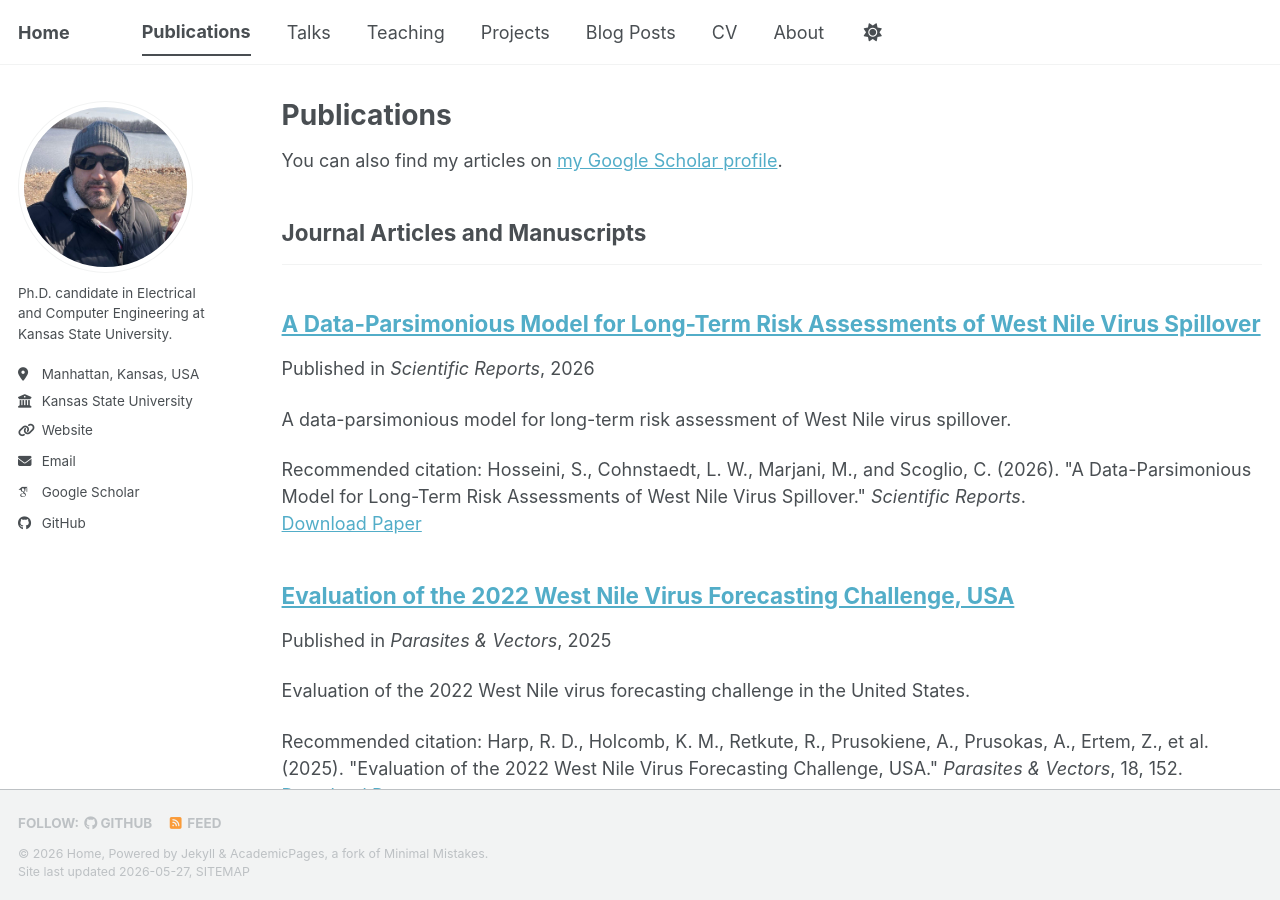
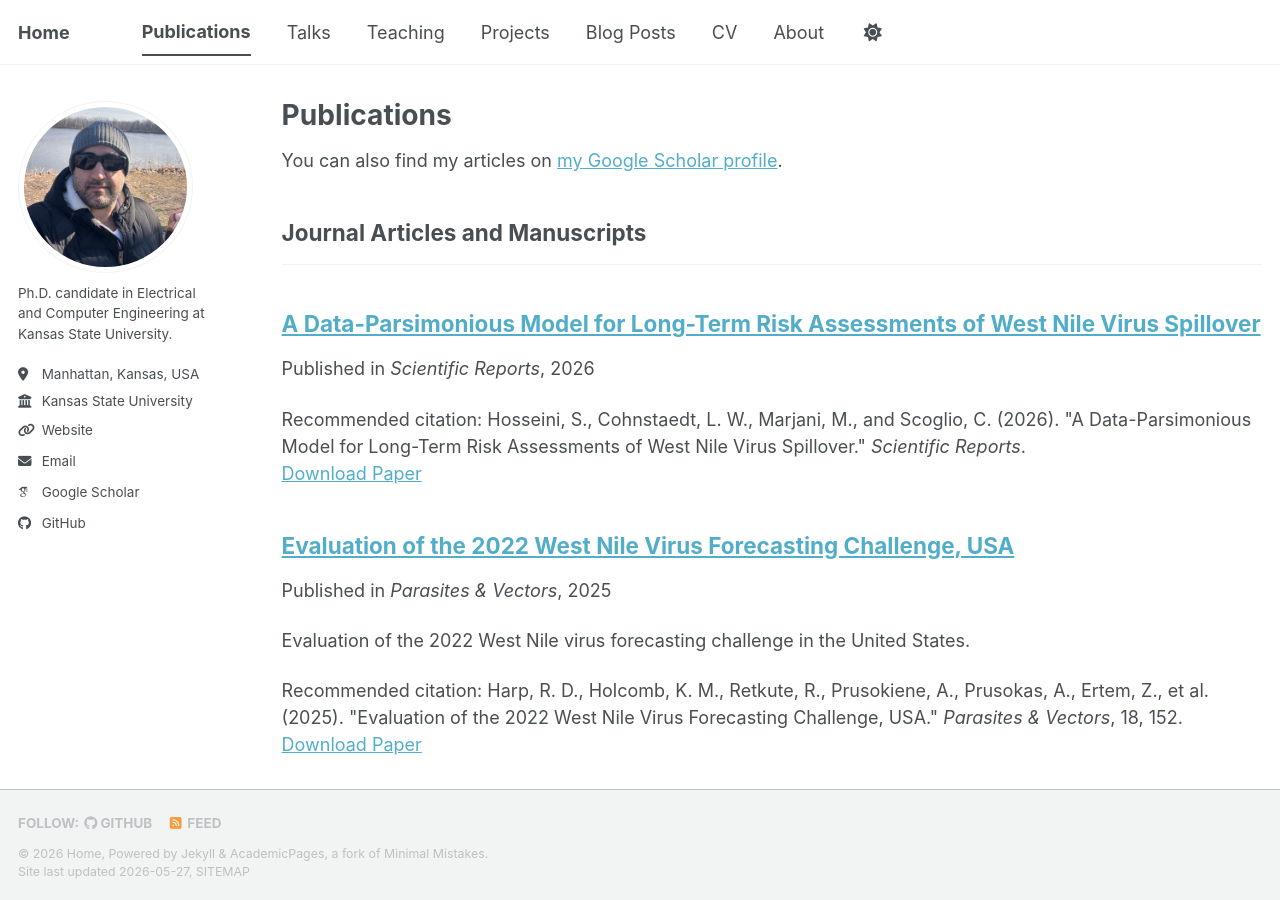
Before and after one commit to Saman-Hoss/Saman-Hoss.github.io, a Jekyll site: the page built from _pages/publications.html, in a window 1280 px wide and 900 px high. Built offline with Jekyll 4.4.1, drawn with Linux system fonts in a browser that asks for light colours; some web fonts are replaced; a script bundle is joined from its source files by our own code; library files that are not in the unit come from our copies.

Commit message:
Update 2026-01-01-wnv-spillover-scientific-reports.md

```diff
--- a/_publications/2026-01-01-wnv-spillover-scientific-reports.md
+++ b/_publications/2026-01-01-wnv-spillover-scientific-reports.md
@@ -3,7 +3,7 @@ title: "A Data-Parsimonious Model for Long-Term Risk Assessments of West Nile Vi
 collection: publications
 category: manuscripts
 permalink: /publication/2026-wnv-spillover-scientific-reports
-excerpt: "A data-parsimonious model for long-term risk assessment of West Nile virus spillover."
+excerpt: ""
 date: 2026-01-01
 venue: "Scientific Reports"
 paperurl: "https://www.nature.com/articles/s41598-026-47413-w"
```
